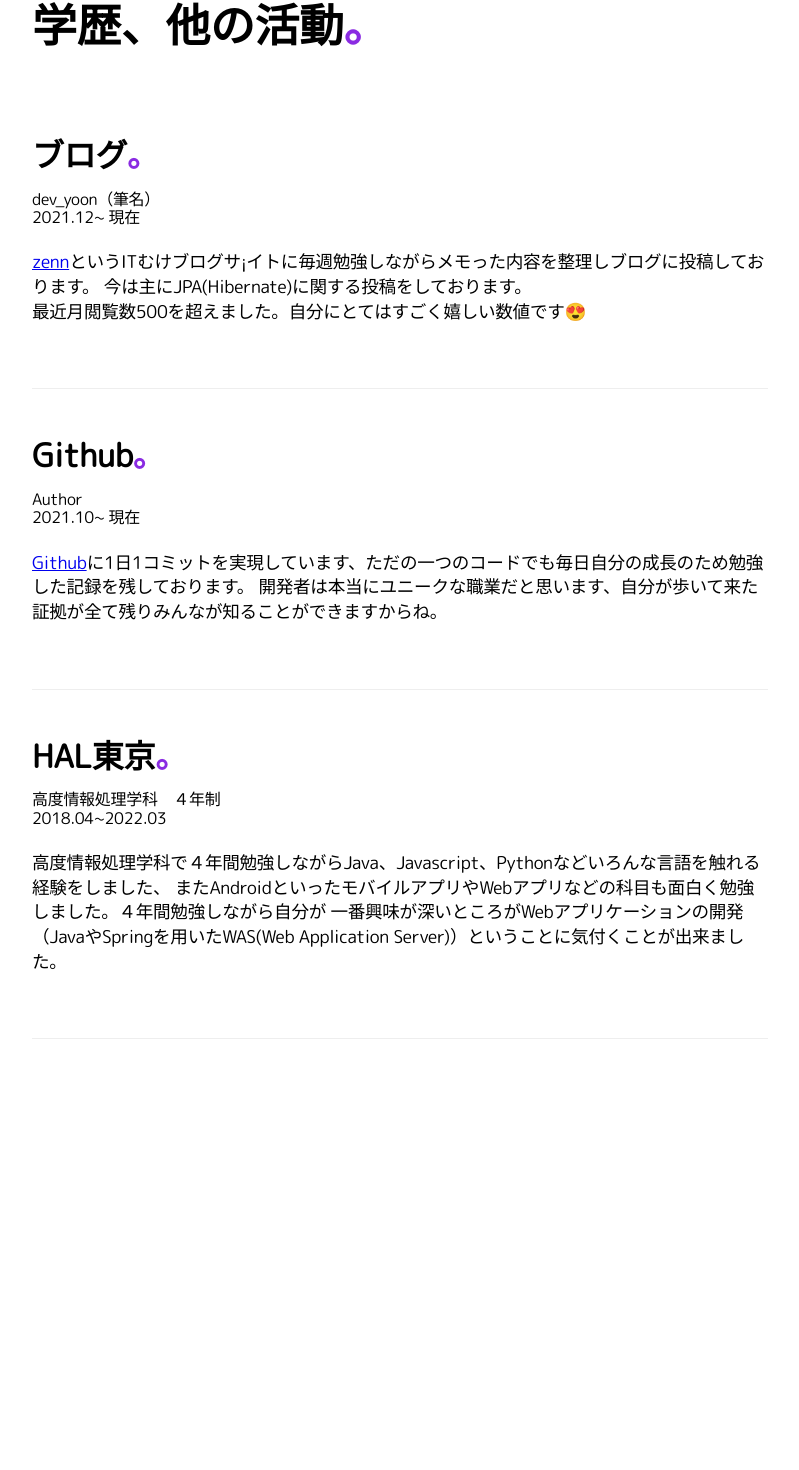
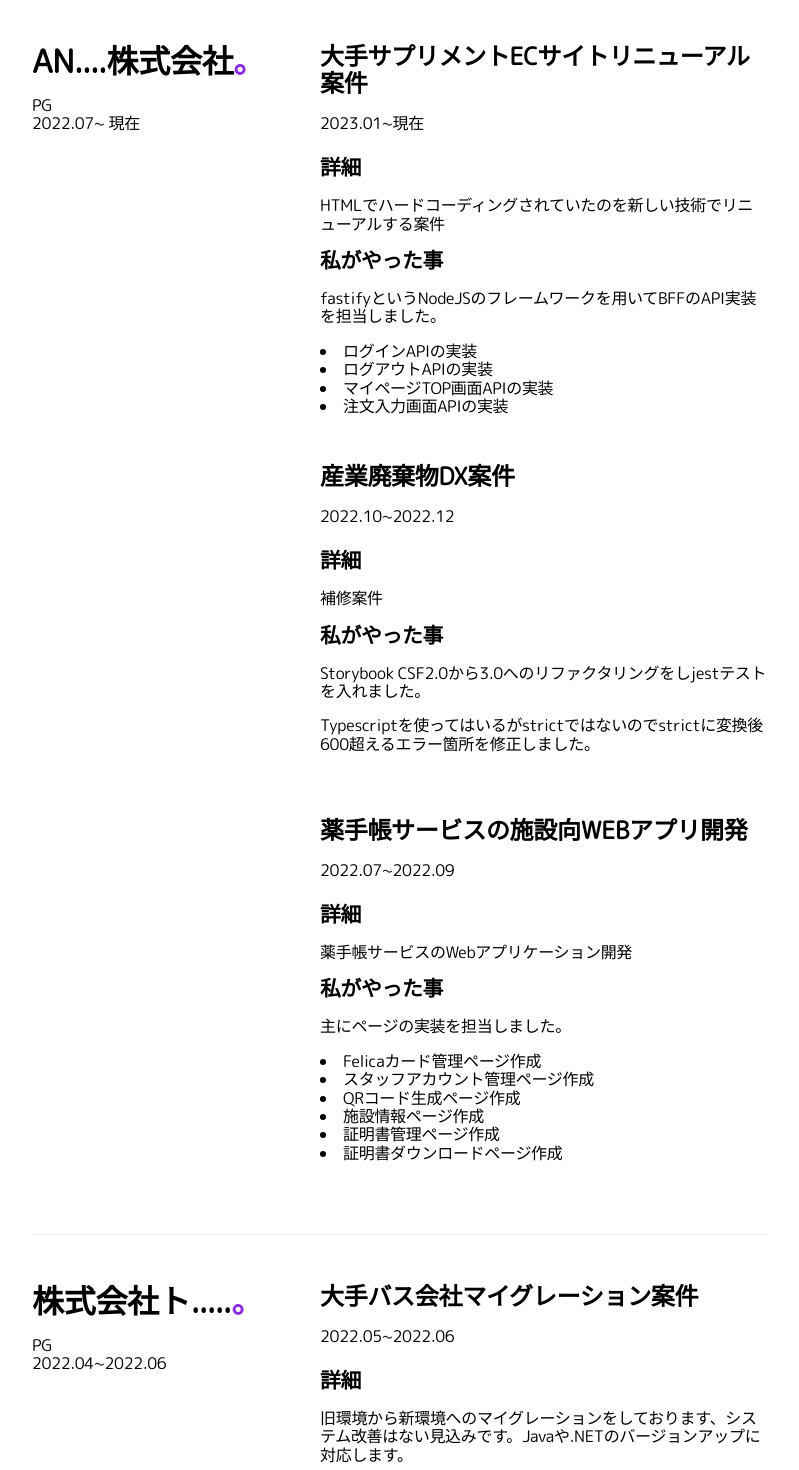
Before and after one commit to falsystack/falsystack.github.io, a React (Create React App) app: page / in a window 1280 px wide. Shown: the part 527-1997 px from the top of the page, without its empty margins (240-1039 px from the left). Before the commit the page ends 1566 px from the top, so only its background shows below. Built offline with nearby package versions, Linux system fonts and the light colour scheme.

Commit message:
feat: add new Career

```diff
--- a/src/Components/Career.js
+++ b/src/Components/Career.js
@@ -68,6 +68,90 @@ const Career = () => {
             {/*        </Project>*/}
             {/*    </div>*/}
             {/*</div>*/}
+            <div className={"row"}>
+                <div className={"row-left"}>
+                    <RowLeftHeader>AN....株式会社<Period>。</Period></RowLeftHeader>
+                    <span className={"role"}>PG</span>
+                    <span className={"time"}>
+                       <time dateTime={"2022-07"}>2022.07</time>
+                       ~
+                       現在
+               </span>
+                </div>
+                <div className={"row-right"}>
+                    <Project>
+                        <h4>大手サプリメントECサイトリニューアル案件</h4>
+                        <span className={"time"}>
+                            <time dateTime={"2023-01"}>2023.01</time>~現在
+                        </span>
+                        <h5>詳細</h5>
+                        <p>HTMLでハードコーディングされていたのを新しい技術でリニューアルする案件</p>
+                        <h5>私がやった事</h5>
+                        <p>fastifyというNodeJSのフレームワークを用いてBFFのAPI実装を担当しました。</p>
+                        <li>ログインAPIの実装</li>
+                        <li>ログアウトAPIの実装</li>
+                        <li>マイページTOP画面APIの実装</li>
+                        <li>注文入力画面APIの実装</li>
+                    </Project>
+                    <Project>
+                        <h4>産業廃棄物DX案件</h4>
+                        <span className={"time"}>
+                            <time dateTime={"2022-10"}>2022.10</time>
+                            ~
+                            <time dateTime={"2022-12"}>2022.12</time>
+                        </span>
+                        <h5>詳細</h5>
+                        <p>補修案件</p>
+                        <h5>私がやった事</h5>
+                        <p>Storybook CSF2.0から3.0へのリファクタリングをしjestテストを入れました。</p>
+                        <p>Typescriptを使ってはいるがstrictではないのでstrictに変換後600超えるエラー箇所を修正しました。</p>
+                    </Project>
+                    <Project>
+                        <h4> 薬手帳サービスの施設向WEBアプリ開発</h4>
+                        <span className={"time"}>
+                            <time dateTime={"2022-07"}>2022.07</time>
+                            ~
+                            <time dateTime={"2022-09"}>2022.09</time>
+                        </span>
+                        <h5>詳細</h5>
+                        <p>薬手帳サービスのWebアプリケーション開発</p>
+                        <h5>私がやった事</h5>
+                        <p>主にページの実装を担当しました。</p>
+                        <li>Felicaカード管理ページ作成</li>
+                        <li>スタッフアカウント管理ページ作成</li>
+                        <li>QRコード生成ページ作成</li>
+                        <li>施設情報ページ作成</li>
+                        <li>証明書管理ページ作成</li>
+                        <li>証明書ダウンロードページ作成</li>
+                    </Project>
+                </div>
+            </div>
+            <div className={"row"}>
+                <div className={"row-left"}>
+                    <RowLeftHeader>株式会社ト.....<Period>。</Period></RowLeftHeader>
+                    <span className={"role"}>PG</span>
+                    <span className={"time"}>
+                       <time dateTime={"2022-04"}>2022.04</time>
+                       ~
+                       <time dateTime={"2022-06"}>2022.06</time>
+               </span>
+                </div>
+                <div className={"row-right"}>
+                    <Project>
+                        <h4>大手バス会社マイグレーション案件</h4>
+                        <span className={"time"}>
+                            <time dateTime={"2022-05"}>2022.05</time>
+                            ~
+                            <time dateTime={"2022-06"}>2022.06</time>
+                        </span>
+                        <h5>詳細</h5>
+                        <p>旧環境から新環境へのマイグレーションをしております、システム改善はない見込みです。Javaや.NETのバージョンアップに対応します。</p>
+                        <h5>私がやった事</h5>
+                        <p>旧環境での結合テストを担当しております。</p>
+                    </Project>
+                </div>
+            </div>
+
         </CareerContainer>
     );
 }
```
